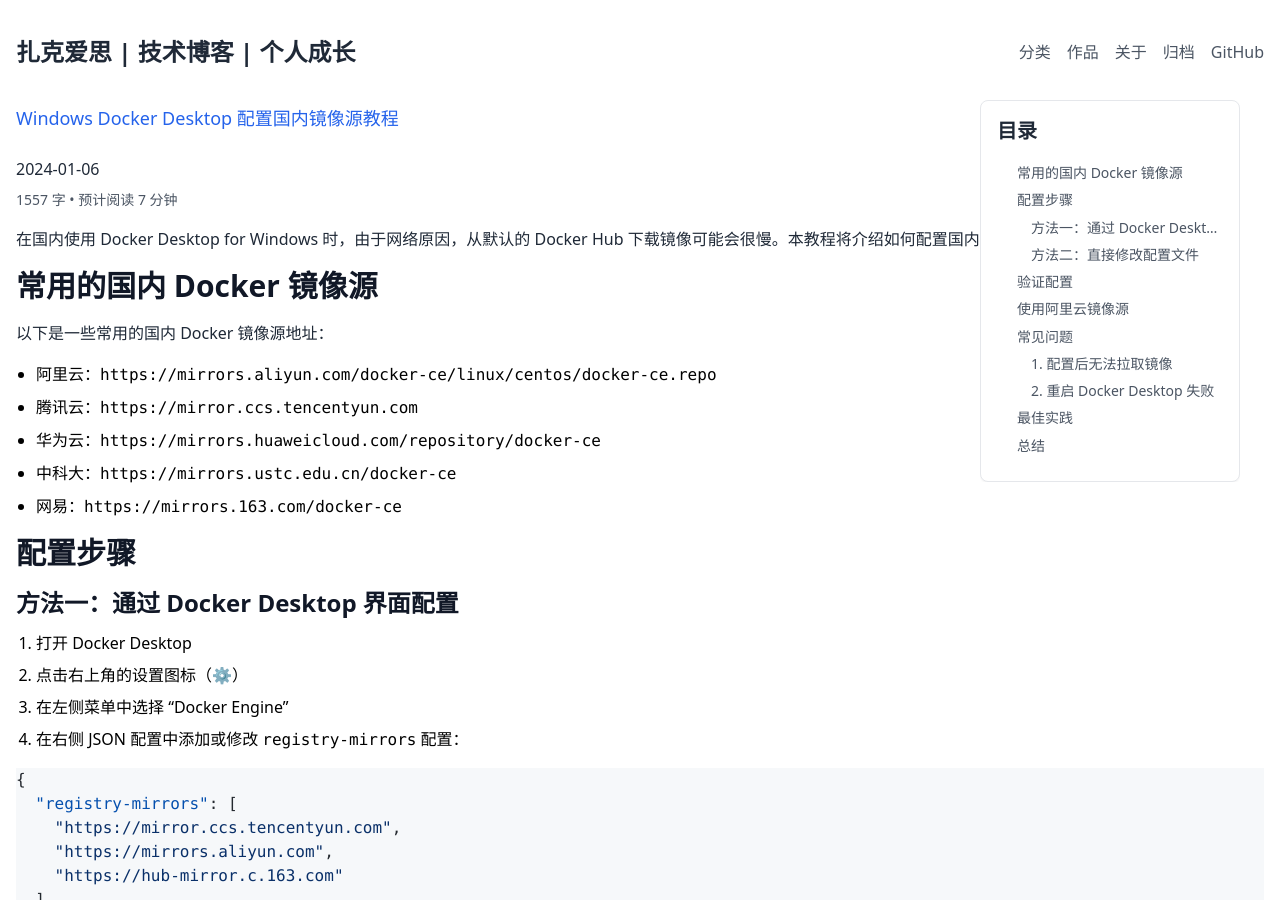
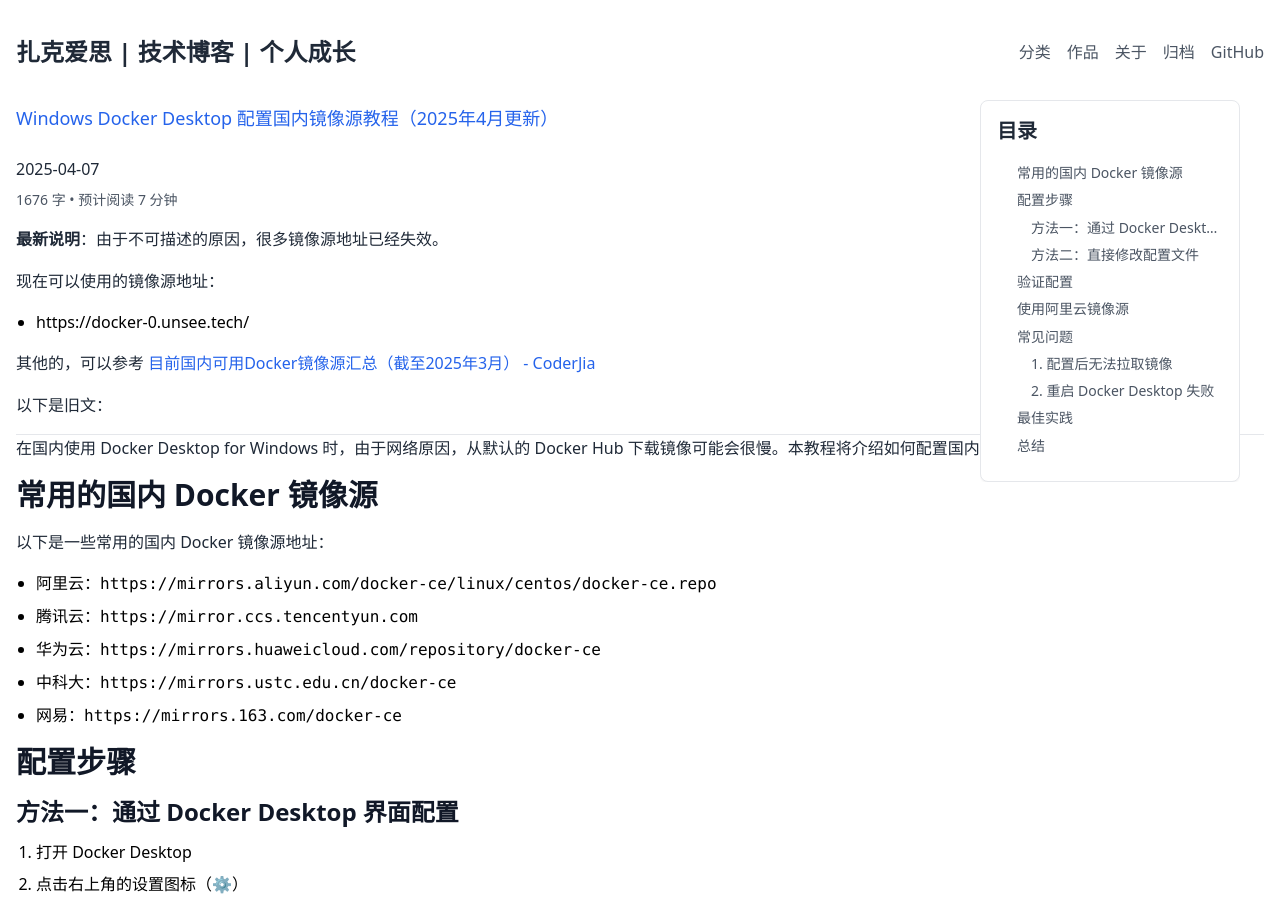
Before and after one commit to zachthinking/zachthinking.github.io, a Jekyll site: the page built from _posts/2024-01-06-docker-desktop-mirror.md, in a window 1280 px wide and 900 px high. Built offline with Jekyll 4.4.1, drawn with Linux system fonts in a browser that asks for light colours; comment, search, counter and statistics services are not loaded.

Commit message:
更新镜像源

```diff
--- a/_posts/2024-01-06-docker-desktop-mirror.md
+++ b/_posts/2024-01-06-docker-desktop-mirror.md
@@ -1,11 +1,24 @@
 ---
 layout: post
-title: "Windows Docker Desktop 配置国内镜像源教程"
-date: 2024-01-06 10:39:53 +0800
+title: "Windows Docker Desktop 配置国内镜像源教程（2025年4月更新）"
+date: 2025-04-07 23:39:53 +0800
 categories: [Docker, 教程]
 tags: [docker, windows, 镜像源]
 toc: true
 ---
+
+**最新说明**：由于不可描述的原因，很多镜像源地址已经失效。
+
+现在可以使用的镜像源地址：
+
+- https://docker-0.unsee.tech/
+
+其他的，可以参考 [目前国内可用Docker镜像源汇总（截至2025年3月） - CoderJia](https://www.coderjia.cn/archives/dba3f94c-a021-468a-8ac6-e840f85867ea)
+
+以下是旧文：
+
+---
+
 
 在国内使用 Docker Desktop for Windows 时，由于网络原因，从默认的 Docker Hub 下载镜像可能会很慢。本教程将介绍如何配置国内镜像源，以提升镜像的下载速度。
 
```
